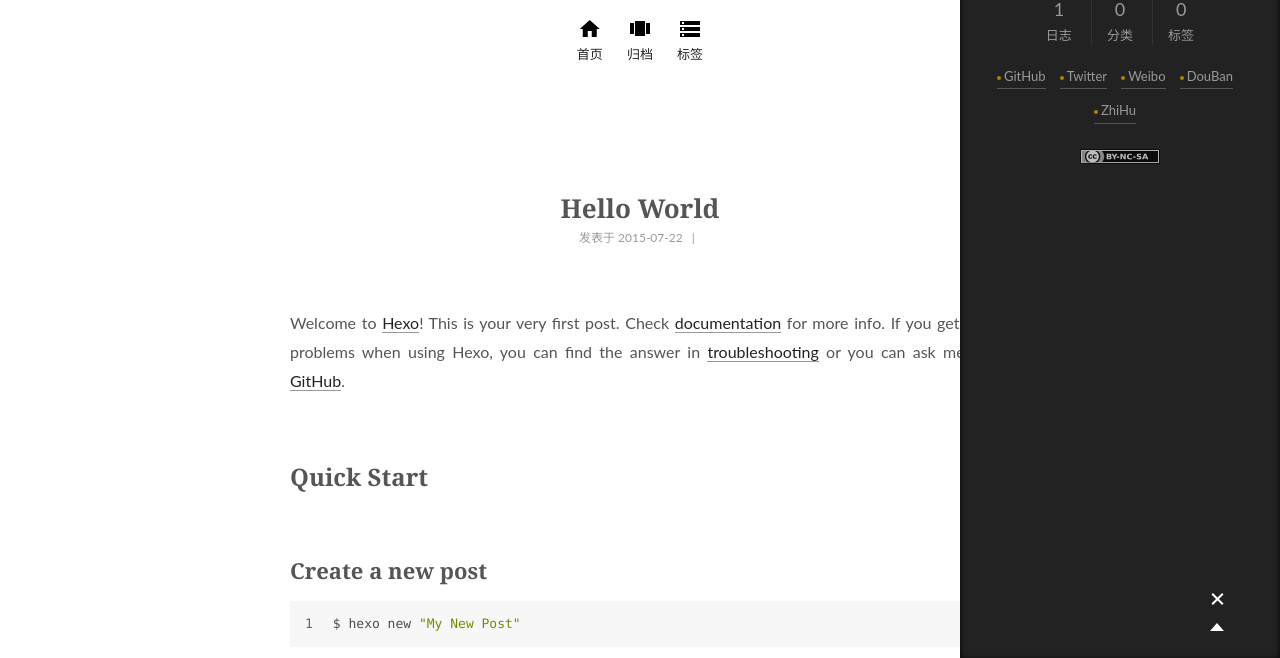
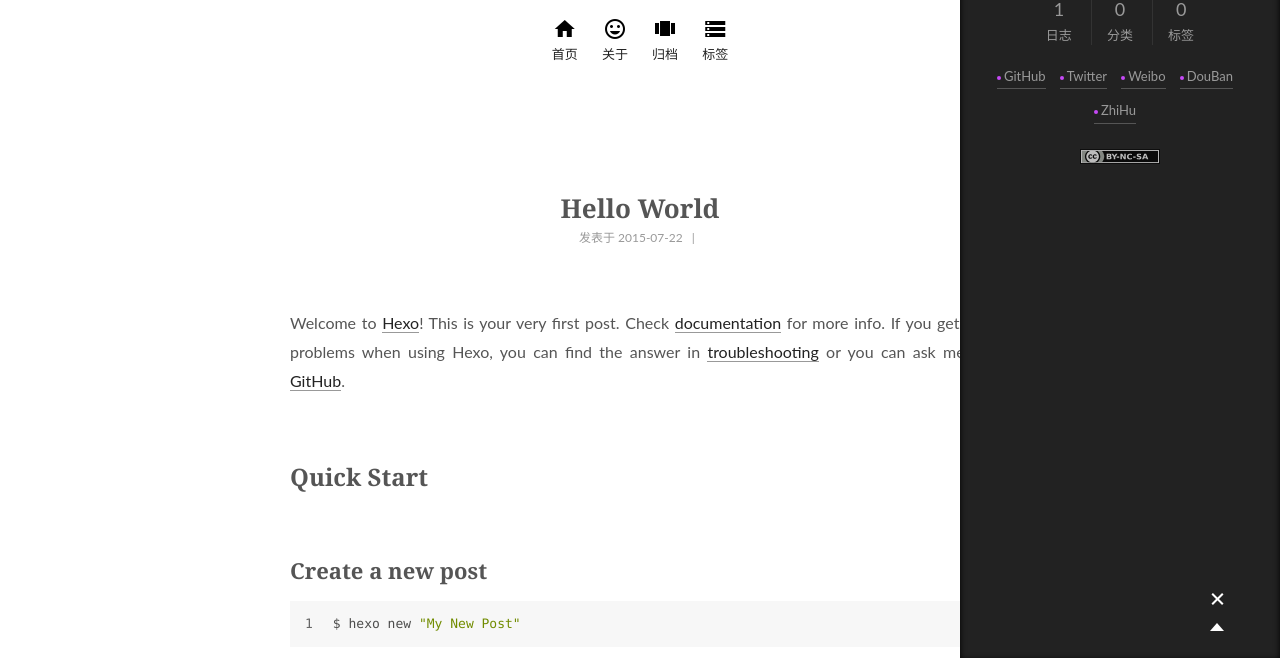
Before and after one commit to luffycheung/luffycheung.github.io, a plain HTML site: page index.html in a window 1280 px wide. Both pictures are taken after a click on the element 1217 px from the left and 742 px from the top of the page. Shown: the part 142-800 px from the top of the page. Drawn offline with Linux system fonts and the light colour scheme; a script that the page names is missing.

Commit message:
Site updated: 2015-07-26 17:29:53

```diff
--- a/css/main.css
+++ b/css/main.css
@@ -1148,7 +1148,7 @@ body {
   width: 4px;
   height: 4px;
   border-radius: 50%;
-  background: #aa820a;
+  background: #c649f6;
 }
 .sidebar-nav {
   margin: 0;
--- a/index.html
+++ b/index.html
@@ -116,6 +116,14 @@
           <a href="/" rel="section">
             <i class="menu-item-icon icon-home"></i> <br />
             首页
+          </a>
+        </li>
+
+
+        <li class="menu-item menu-item-about">
+          <a href="/about" rel="section">
+            <i class="menu-item-icon icon-about"></i> <br />
+            关于
           </a>
         </li>
 
```
Also changed, not shown: 2015/07/22/hello-world/index.html (+8 -0 lines), about/index.html (+8 -0 lines), archives/2015/07/index.html (+8 -0 lines), archives/2015/index.html (+8 -0 lines), archives/index.html (+8 -0 lines).
